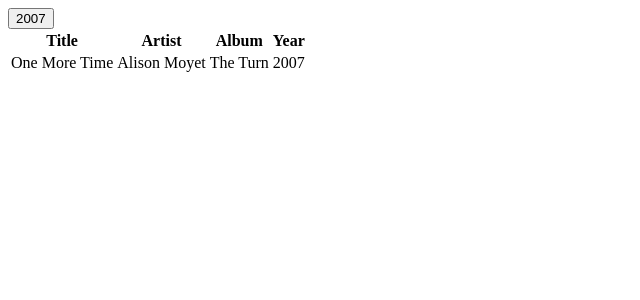
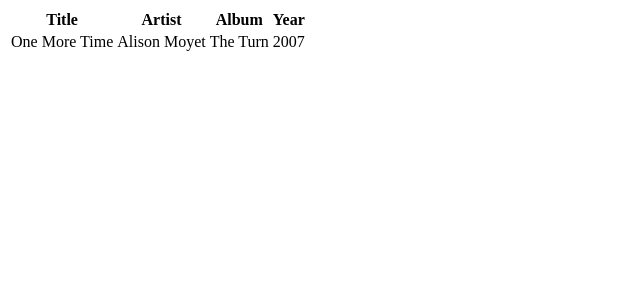
Before and after one commit to noel1uk/Playlist_Capital_One, a React (Create React App) app: page / in a window 1280 px wide. Shown: the top 300 px of the page, without its empty margins (0-640 px from the left). Built offline with nearby package versions, Linux system fonts and the light colour scheme; what enzyme, enzyme-adapter-react-16 would draw is missing.

Commit message:
feat: add ability to loop through array in YearButtonContainer

```diff
--- a/src/components/YearButtonContainer.js
+++ b/src/components/YearButtonContainer.js
@@ -2,10 +2,22 @@
 import YearButton from './YearButton';
 
 class YearButtonContainer extends Component {
+  buttons = props => {
+    const buttons = [];
+    const music = props;
+    if(music !== undefined){
+      music.forEach((song) => {
+        buttons.push(<YearButton
+          year={song.year}
+        />);
+      })
+    }
+    return buttons;
+  }
   render() {
     return (
       <div>
-        <YearButton />
+        {this.buttons(this.props.music)}
       </div>
     )
   }
```
